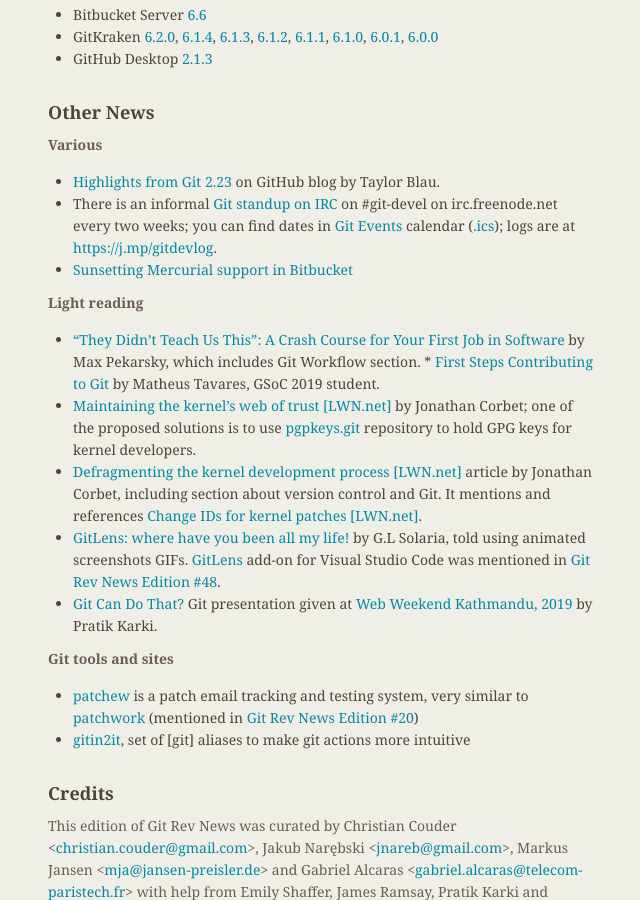
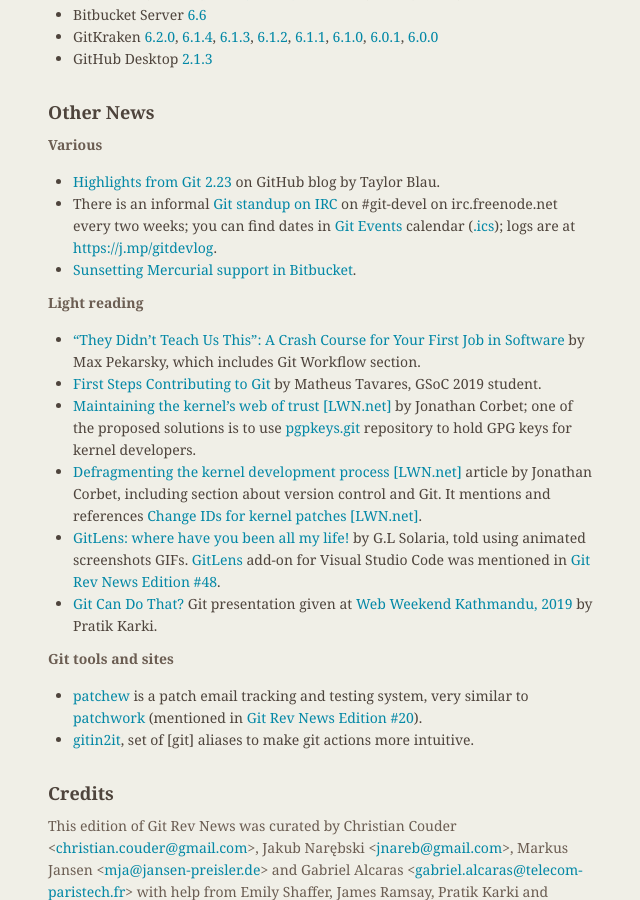
Before and after one commit to git/git.github.io, a Jekyll site: the page built from _posts/2019-09-25-edition-55.markdown, in a window 1280 px wide and 900 px high, scrolled down 2337 px. Shown: the whole window, without its empty margins (486-1126 px from the left). Built offline with Jekyll 4.4.1, drawn with Linux system fonts in a browser that asks for light colours.

Commit message:
Small correction on the Other News list, mainly Matheus' item formatting.

```diff
--- a/_posts/2019-09-25-edition-55.markdown
+++ b/_posts/2019-09-25-edition-55.markdown
@@ -167,13 +167,12 @@
   on #git-devel on irc.freenode.net every two weeks;
   you can find dates in [Git Events](https://calendar.google.com/calendar/embed?src=nk8ph2kh4p5tgfcctb8i7dm6d4%40group.calendar.google.com) calendar ([.ics](https://calendar.google.com/calendar/ical/nk8ph2kh4p5tgfcctb8i7dm6d4%40group.calendar.google.com/public/basic.ics));
   logs are at <https://j.mp/gitdevlog>.
-* [Sunsetting Mercurial support in Bitbucket](https://bitbucket.org/blog/sunsetting-mercurial-support-in-bitbucket)
+* [Sunsetting Mercurial support in Bitbucket](https://bitbucket.org/blog/sunsetting-mercurial-support-in-bitbucket).
 
 __Light reading__
 * [“They Didn’t Teach Us This”: A Crash Course for Your First Job in Software](https://stackoverflow.blog/2019/09/05/they-didnt-teach-us-this-a-crash-course-for-your-first-job-in-software/) by Max Pekarsky,
   which includes Git Workflow section.
-*
-  [First Steps Contributing to Git](https://matheustavares.gitlab.io/posts/first-steps-contributing-to-git) by Matheus Tavares, GSoC 2019 student.
+* [First Steps Contributing to Git](https://matheustavares.gitlab.io/posts/first-steps-contributing-to-git) by Matheus Tavares, GSoC 2019 student.
 * [Maintaining the kernel's web of trust [LWN.net]](https://lwn.net/Articles/798230/) by Jonathan Corbet;
   one of the proposed solutions is to use [pgpkeys.git](https://git.kernel.org/pub/scm/docs/kernel/pgpkeys.git) repository to hold GPG keys for kernel developers.
 * [Defragmenting the kernel development process [LWN.net]](https://lwn.net/Articles/799134/)
@@ -190,9 +189,9 @@
 * [patchew](https://github.com/patchew-project/patchew)
   is a patch email tracking and testing system,
   very similar to [patchwork](http://jk.ozlabs.org/projects/patchwork/)
-  (mentioned in [Git Rev News Edition #20](https://git.github.io/rev_news/2016/10/19/edition-20/))
+  (mentioned in [Git Rev News Edition #20](https://git.github.io/rev_news/2016/10/19/edition-20/)).
 * [gitin2it](https://github.com/slefevre/gitin2it),
-  set of [git] aliases to make git actions more intuitive
+  set of [git] aliases to make git actions more intuitive.
 
 
 ## Credits
```
